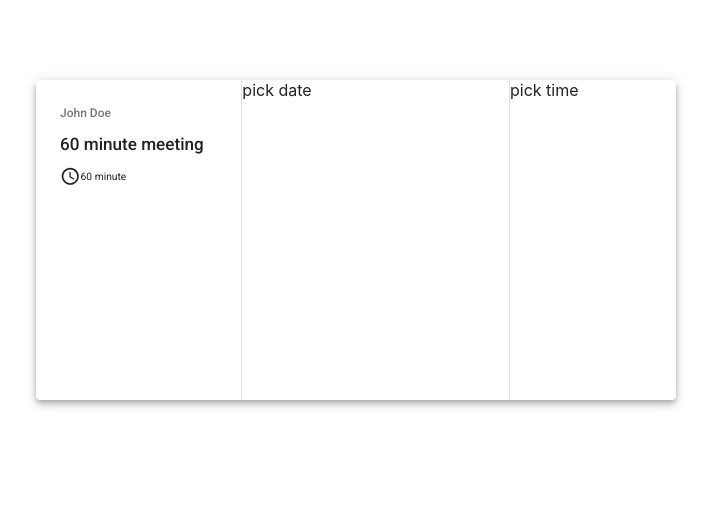
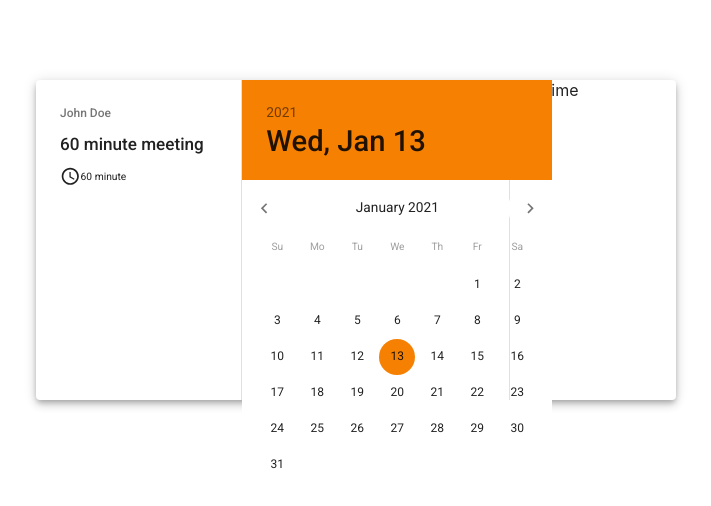
Before and after one commit to hatchways/team-yugioh, a React (Create React App) app in the folder client/: page /schedule-meeting in a window 1280 px wide. Shown: the top 506 px of the page, without its empty margins (284-995 px from the left). Built offline with nearby package versions, Linux system fonts and the light colour scheme.

Commit message:
add material ui picker and peer dependencies

```diff
--- a/client/package.json
+++ b/client/package.json
@@ -32,6 +32,9 @@
         ]
     },
     "devDependencies": {
-        "@material-ui/icons": "^4.11.2"
+        "@material-ui/icons": "^4.11.2",
+        "@material-ui/pickers": "^3.2.10",
+        "date-fns": "^2.16.1",
+        "@date-io/date-fns": "1.3.11"
     }
 }
--- a/client/src/components/scheduler/PickDate.js
+++ b/client/src/components/scheduler/PickDate.js
@@ -1,17 +1,24 @@
-import React from "react";
-import { Grid } from "@material-ui/core";
+import React, { useState } from "react";
+import { Grid, makeStyles } from "@material-ui/core";
+import { DatePicker, MuiPickersUtilsProvider } from "@material-ui/pickers";
+import DateFnsUtils from "@date-io/date-fns";
 
 const PickDate = () => {
   const classes = useStyles();
+
+  const [date, setDate] = useState(new Date());
+
   return (
     <Grid item xs={5} className={classes.root}>
-      pick date
+      <MuiPickersUtilsProvider utils={DateFnsUtils}>
+        <DatePicker variant="static" value={date} onChange={setDate} />
+      </MuiPickersUtilsProvider>
     </Grid>
   );
 };
 
-const useStyles = () => ({
+const useStyles = makeStyles(() => ({
   root: { height: "100%" },
-});
+}));
 
 export default PickDate;
```
Also changed, not shown: 1 other file (tests, documents, lock files or other folders).
